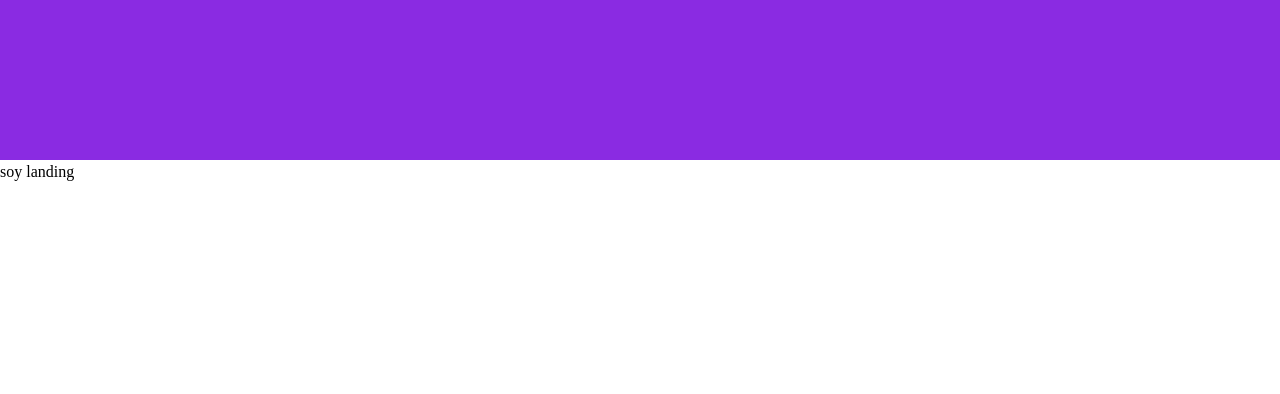
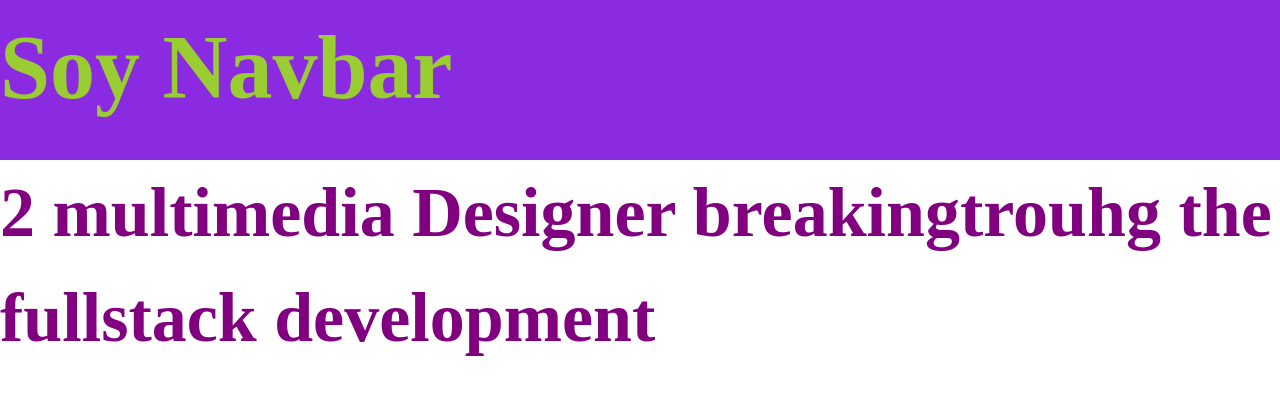
Before and after one commit to Manrodch/NEXT-JS-PRACTICES, a Next.js app: page / in a window 1280 px wide. Shown: the top 394 px of the page. Built offline with nearby package versions, Linux system fonts and the light colour scheme.

Commit message:
added classname modules, and titlemain FC

```diff
--- a/package.json
+++ b/package.json
@@ -9,6 +9,7 @@
     "lint": "next lint"
   },
   "dependencies": {
+    "classnames": "^2.3.1",
     "next": "12.2.0",
     "react": "18.2.0",
     "react-dom": "18.2.0"
--- a/src/components/titleB/TitleB.tsx
+++ b/src/components/titleB/TitleB.tsx
@@ -1,24 +1,14 @@
 import { FC } from 'react';
-
+import c from 'classnames';
 import styles from './titleB.module.scss';
 
-interface props {
+interface Props {
   text: string;
   bold?: boolean;
-  fontFamily?: string;
 }
 
-const TitleB: FC<props> = ({ text, bold = false, fontFamily }) => {
-  return;
-
-  <div>
-    <h2>
-      {' '}
-      {text} {bold}
-      {fontFamily}{' '}
-    </h2>
-    ;
-  </div>;
+const TitleB: FC<Props> = ({ text, bold = false }) => {
+  return <h2 className={c(styles.titleBstyle, bold)}>{text}</h2>;
 };
 
 export default TitleB;
--- a/src/components/titleB/titleB.module.scss
+++ b/src/components/titleB/titleB.module.scss
@@ -1,4 +1,4 @@
 .titleBstyle {
   color: yellowgreen;
-  font-size: 20px;
+  font-size: 90px;
 }
--- /dev/null
+++ b/src/components/titleMain/TitleMain.tsx
@@ -0,0 +1,14 @@
+import { FC } from 'react';
+import c from 'classnames';
+import styles from './titleMain.module.scss';
+
+interface Props {
+  text: string;
+  bold?: Boolean;
+}
+
+const TitleMain: FC<Props> = ({ text, bold = false }) => {
+  return <h1 className={c(styles.titleMainStyle, bold)}>{text}</h1>;
+};
+
+export default TitleMain;
--- /dev/null
+++ b/src/components/titleMain/index.tsx
@@ -0,0 +1,2 @@
+import TitleMain from './TitleMain';
+export default TitleMain;
--- /dev/null
+++ b/src/components/titleMain/titleMain.module.scss
@@ -0,0 +1,4 @@
+.titleMainStyle {
+  color: purple;
+  font-size: 70px;
+}
--- a/src/pages/landing/Landing.tsx
+++ b/src/pages/landing/Landing.tsx
@@ -1,7 +1,12 @@
 import { FC } from 'react';
-import Navbar from '../../components/navbar';
+import TitleMain from '../../components/titleMain';
+
 const Landing: FC = () => {
-  return <div>soy landing</div>;
+  return (
+    <div>
+      <TitleMain text="2 multimedia Designer breakingtrouhg the fullstack development" />
+    </div>
+  );
 };
 
 export default Landing;
```
Also changed, not shown: 2 other files (tests, documents, lock files or other folders).
